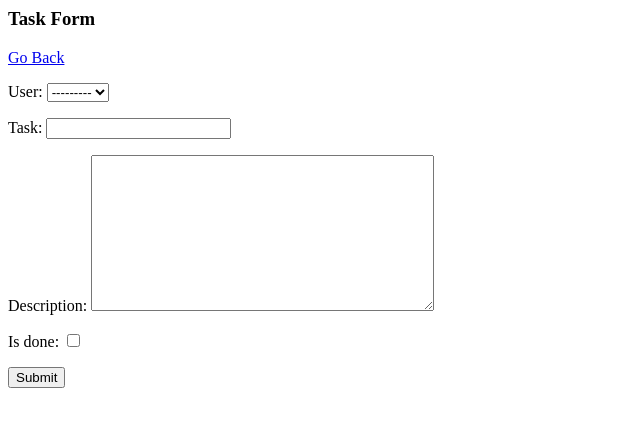
After one commit to Kwyjib0/Todo-List, a Django app: page /task-create/ in a window 1280 px wide. The commit adds this page. Shown: the top 427 px of the page, without its empty margins (0-640 px from the left). Run offline with Django 3.2, Linux system fonts and the light colour scheme; data comes from the database, SQL or seed files in the repository.

Commit message:
class views and templates

```diff
--- a/todo_list/todo/admin.py
+++ b/todo_list/todo/admin.py
@@ -2,4 +2,4 @@ from django.contrib import admin
 from . import models
 
 # Register your models here.
-admin.site.register(models.Todo)
+admin.site.register(models.Task)
--- a/todo_list/todo/models.py
+++ b/todo_list/todo/models.py
@@ -2,9 +2,9 @@ from django.db import models
 from django.contrib.auth.models import User
 
 # Create your models here.
-class Todo(models.Model):
+class Task(models.Model):
     user = models.ForeignKey(User, on_delete=models.CASCADE, null=True, blank=True)
-    task_id = models.AutoField(primary_key=True)
+    # task_id = models.AutoField(primary_key=True)
     task = models.CharField(max_length=255)
     description = models.TextField(null=True, blank=True)
     is_done = models.BooleanField(default=False)
--- /dev/null
+++ b/todo_list/todo/templates/todo/task_confirm_delete.html
@@ -0,0 +1,6 @@
+<a href="{%url 'list' %}">Go Back</a>
+<form method="POST">
+    {% csrf_token %}
+    <p>Are you sure you want to delete this task? "{{ task }}"</p>
+    <input type="submit" value="Delete"/>
+</form>
--- /dev/null
+++ b/todo_list/todo/templates/todo/task_form.html
@@ -0,0 +1,8 @@
+<h3>Task Form</h3>
+<a href="{% url 'list' %}">Go Back</a>
+<form method="POST" action="">
+    <!--by defaul form name is passed in as form-->
+    {% csrf_token %}
+    {{ form.as_p }}
+    <input type="submit" value="Submit">
+</form>
--- a/todo_list/todo/urls.py
+++ b/todo_list/todo/urls.py
@@ -2,6 +2,9 @@ from django.urls import path
 from . import views
 
 urlpatterns = [
-    path('', views.todo_list, name='todo'),
-    path('<int:task_id>', views.task, name='task')
+    path('', views.TaskList.as_view(), name='list'),
+    path('task/<int:pk>/', views.TaskDetail.as_view(), name='task'),
+    path('task-create/', views.TaskCreate.as_view(), name='task-create'),
+    path('task-update/<int:pk>/', views.TaskUpdate.as_view(), name='task-update'),
+    path('task-delete/<int:pk>/', views.TaskDelete.as_view(), name='task-delete'),
 ]
--- a/todo_list/todo/views.py
+++ b/todo_list/todo/views.py
@@ -1,11 +1,70 @@
-from django.shortcuts import render
-from .models import Todo
+from django.shortcuts import render, redirect
+from django.views.generic.list import ListView
+from django.views.generic.detail import DetailView
+from django.views.generic.edit import CreateView, UpdateView, DeleteView
+from django.urls import reverse_lazy # redirects user to certain part of application (similar to reverse)
+from .models import Task
 from .forms import TodoForm
 from django.http import HttpResponseRedirect
 from django.urls import reverse
 
+
+# list view is a template for displaying a list of object, often a queryset
+# will find proper template w/ model name prefix and _list.html 'task_list.html' by default
+class TaskList(ListView):
+    # requires a model or a queryset
+    model = Task
+    # change queryset name from default of 'object_list'
+    context_object_name = 'tasks'
+
+# detail view returns info about a specific item / object instance
+# will find proper template w/ model name prefix and _detail.html 'task_detail.html' by default
+class TaskDetail(DetailView):
+    # requires a model or a queryset
+    model = Task
+    # change object name from default of 'object'
+    context_object_name = 'task'
+    # will look for task_detail.html by default unless change template name here
+    template_name = 'todo/task.html'
+
+# create view looks for template w/ model name prefix and _form.html 'task_form.html' by default
+# gives a model form to work with, takes models & creates all fields by default
+class TaskCreate(CreateView):
+    model = Task
+    # specify fields we want to show in the form
+    # __all__ lists out all model fields
+    fields = '__all__'
+    # redirect user back to task_list when item is created
+    success_url = reverse_lazy('list')
+
+# update view looks for template w/ model name prefix and _form.html 'task_form.html' by default
+# gives a model form to work with, takes models & creates all fields by default
+class TaskUpdate(UpdateView):
+    model = Task
+    # specify fields we want to show in the form
+    # __all__ lists out all model fields
+    fields = '__all__'
+    # redirect user back to task_list when item is created
+    success_url = reverse_lazy('list')
+
+# delete view looks for template w/ model name prefix and _confirm_delete.html 'task_confirm_delete.html' by default
+# gives a model form to work with, takes models & creates all fields by default
+class TaskDelete(DeleteView):
+    model = Task
+    # change object name from default of 'object'
+    context_object_name = 'task'
+    # # specify fields we want to show in the form
+    # # __all__ lists out all model fields
+    # fields = '__all__'
+    # redirect user back to task_list when item is created
+    success_url = reverse_lazy('list')
+
+
+
+'''
+**** function based views for original build ***
 # todo list homepage
-def todo(request):
+def todo_list(request):
     if request.method == 'GET':
         tasks = Todo.objects.all().order_by('-task_id')
         form = TodoForm()
@@ -43,3 +102,4 @@ def task(request, task_id):
         elif 'delete' in request.POST:
             Todo.objects.filter(pk=task_id).delete()
         return HttpResponseRedirect(reverse('todo'))
+'''
```
Also changed, not shown: todo_list/todo/templates/list.html (deleted, +0 -12 lines), todo_list/todo/templates/todo/task.html (renamed from todo_list/todo/templates/detail.html, +6 -2 lines), todo_list/todo/templates/todo/task_list.html (added, +33 -0 lines).
